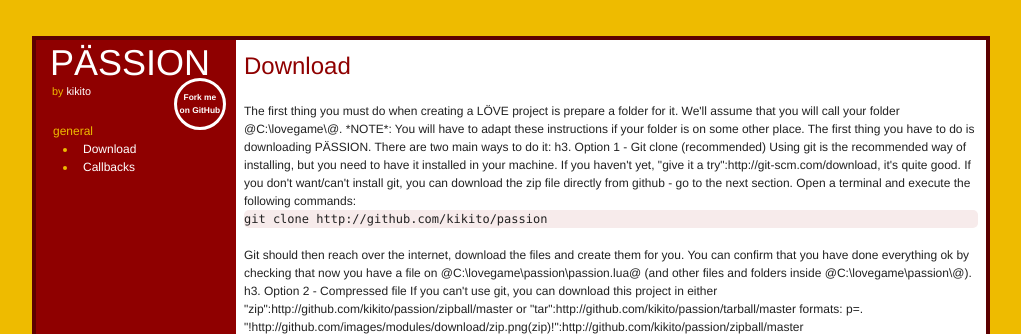
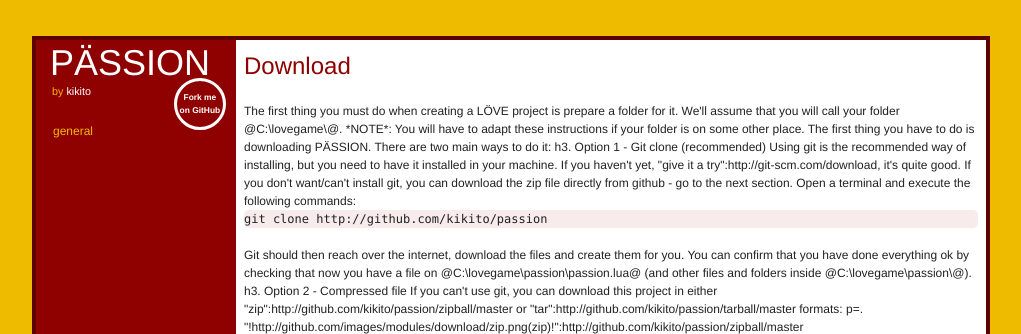
Before and after one commit to kikito/passion, a Jekyll site: the page built from general/_posts/0000-01-01-download.textile, in a window 1280 px wide. Shown: the top 334 px of the page, without its empty margins (129-1150 px from the left). Built offline with Jekyll 4.4.1, drawn with Linux system fonts in a browser that asks for light colours.

Commit message:
attempt to fix github pages 2

```diff
--- a/_includes/header.html
+++ b/_includes/header.html
@@ -30,9 +30,7 @@
           {% for category in site.categories %}
             <li>{{ category[0] | title }}</li>
             <ul>
-            {% for p in category[1] %}
-              <li><a href="{{ post.permalink }}">{{ p.title }}</a></li>
-            {% endfor %}
+
             </ul>
           {% endfor %}
           </ul>
```
